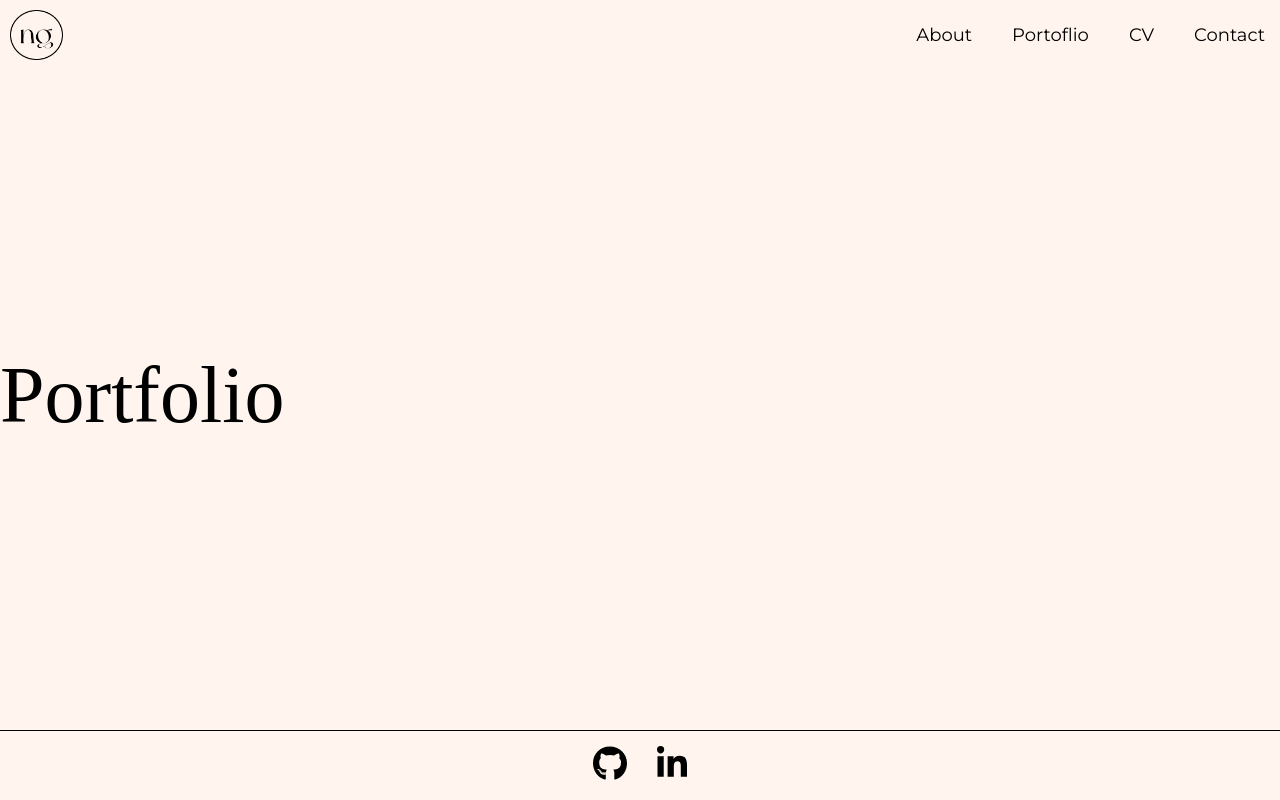
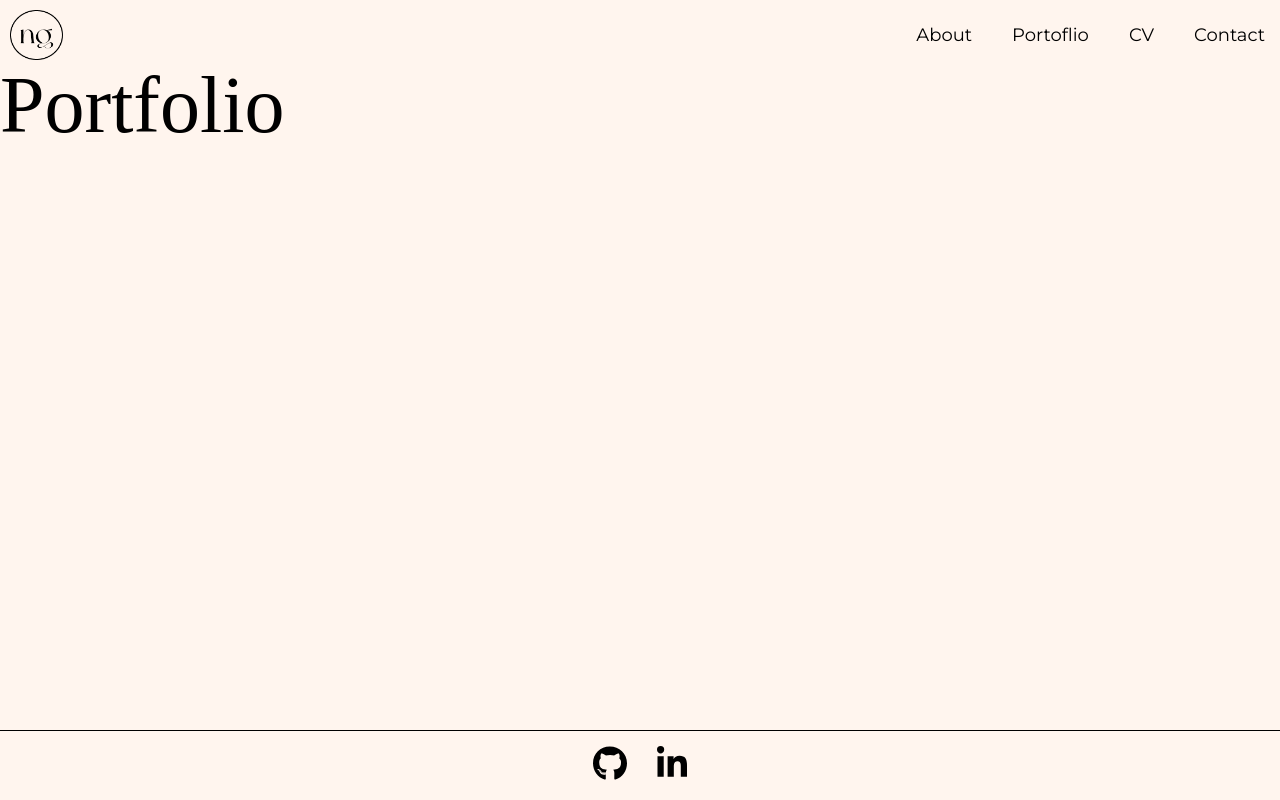
Before and after one commit to nathaliegustafsson/portfolio, a React (Vite) app: page /portfolio in a window 1280 px wide. Built offline with nearby package versions, Linux system fonts and the light colour scheme.

Commit message:
prettier

```diff
--- a/src/pages/PortfolioPage.tsx
+++ b/src/pages/PortfolioPage.tsx
@@ -1,7 +1,7 @@
-import styled from "styled-components";
-import Footer from "../components/Footer";
-import Header from "../components/Header";
-import Portfolio from "../components/Portfolio";
+import styled from 'styled-components';
+import Footer from '../components/Footer';
+import Header from '../components/Header';
+import Portfolio from '../components/Portfolio';
 
 function PortfolioPage() {
 	return (
@@ -16,7 +16,7 @@ function PortfolioPage() {
 				<Footer />
 			</footer>
 		</PortfolioPageStyling>
-    )
+	);
 }
 
 // Styling
@@ -28,7 +28,6 @@ const PortfolioPageStyling = styled.div`
 
 const MainContent = styled.main`
 	display: flex;
-    justify-content: center;
 	flex-direction: column;
 	flex: 1;
 `;
```
Lines whose indentation alone changed are shown as unchanged.
